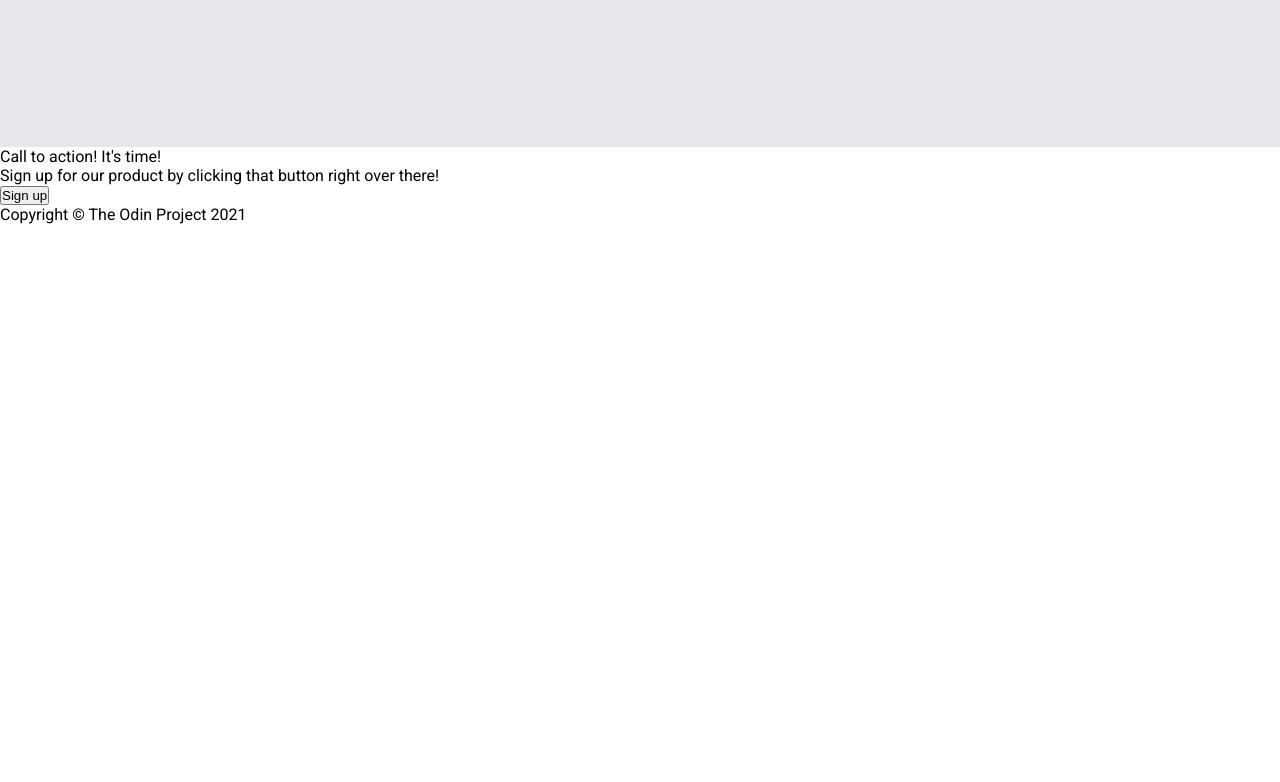
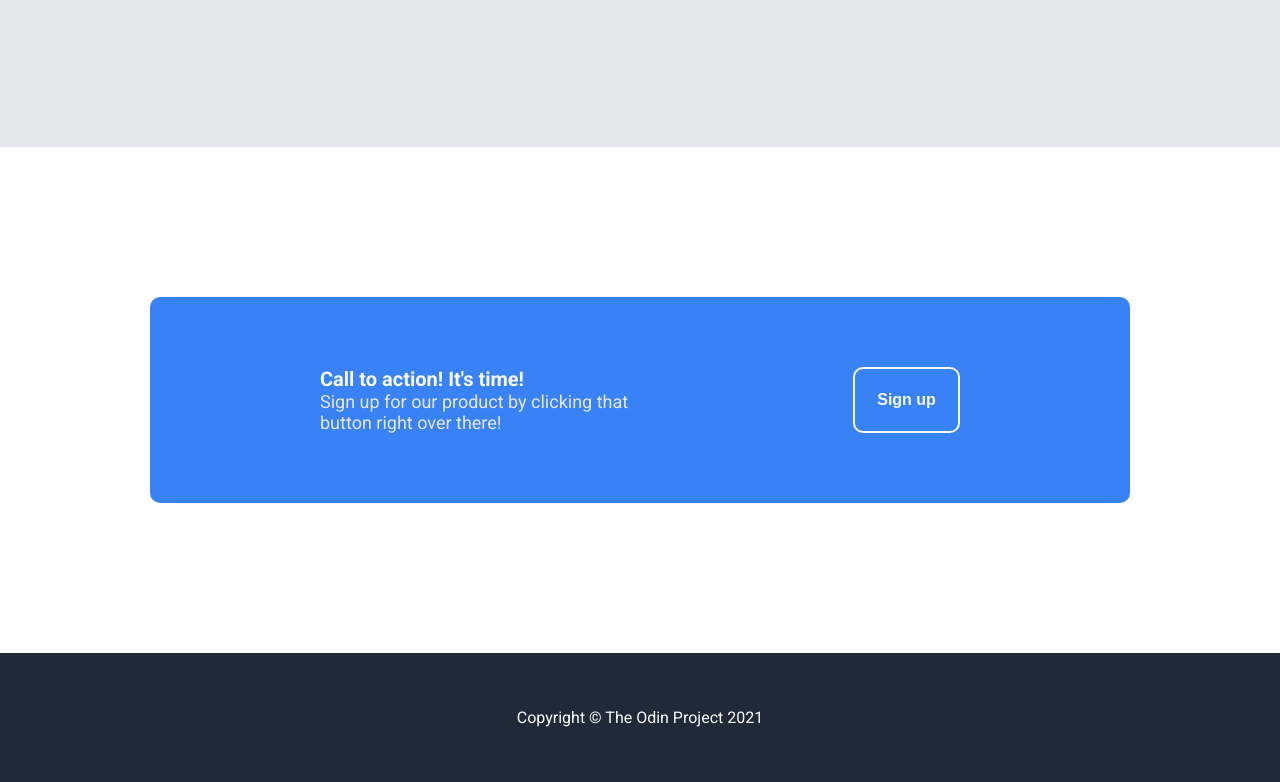
Before and after one commit to Peter-Pander/landing-page, a plain HTML site: page index.html in a window 1280 px wide. Shown: the part 1503-2285 px from the top of the page. Before the commit the page ends 1727 px from the top, so only its background shows below. Drawn offline with Linux system fonts and the light colour scheme.

Commit message:
Style content3 and footer

```diff
--- a/index.html
+++ b/index.html
@@ -65,9 +65,13 @@
   </div>
 
   <div class="content3">
-    <div class="text1">Call to action! It's time!</div>
-    <div class="text2">Sign up for our product by clicking that button right over there!</div>
+    <div class="content3-1">
+      <div class="text1u2">
+        <div class="text1">Call to action! It's time!</div>
+        <div class="text2">Sign up for our product by clicking that button right over there!</div>
+      </div>
     <button class="button2">Sign up</button>
+    </div>
   </div>
 
   <div class="footer">
--- a/style.css
+++ b/style.css
@@ -150,3 +150,52 @@ a {
   font-size: 26px;
   padding-left: 480px;
 }
+
+
+/* content3 from here*/
+
+
+.content3 {
+  padding: 150px;
+  display: flex;
+  justify-content: center;
+}
+
+.content3-1 {
+  background-color: #3882F6;
+  border-radius: 10px;
+  padding: 70px 170px;
+  display: flex;
+  gap: 180px;
+}
+
+.text1 {
+  color: #F9FAF8;
+  font-weight: bold;
+  font-size: 20px;
+}
+
+.text2 {
+  color: #E5E7EB;
+  font-size: 18px;
+}
+
+.button2 {
+  color: #F9FAF8;
+  background-color: #3882F6;
+  font-weight: 700;
+  font-size: 16px;
+  padding: 10px;
+  width: 140px;
+  border: solid #F9FAF8 2px;
+  border-radius: 10px;
+}
+
+/* footer from here*/
+
+.footer {
+  background-color: #1F2937;
+  color:#F9FAF8;
+  padding: 55px;
+  text-align: center;
+}
```
